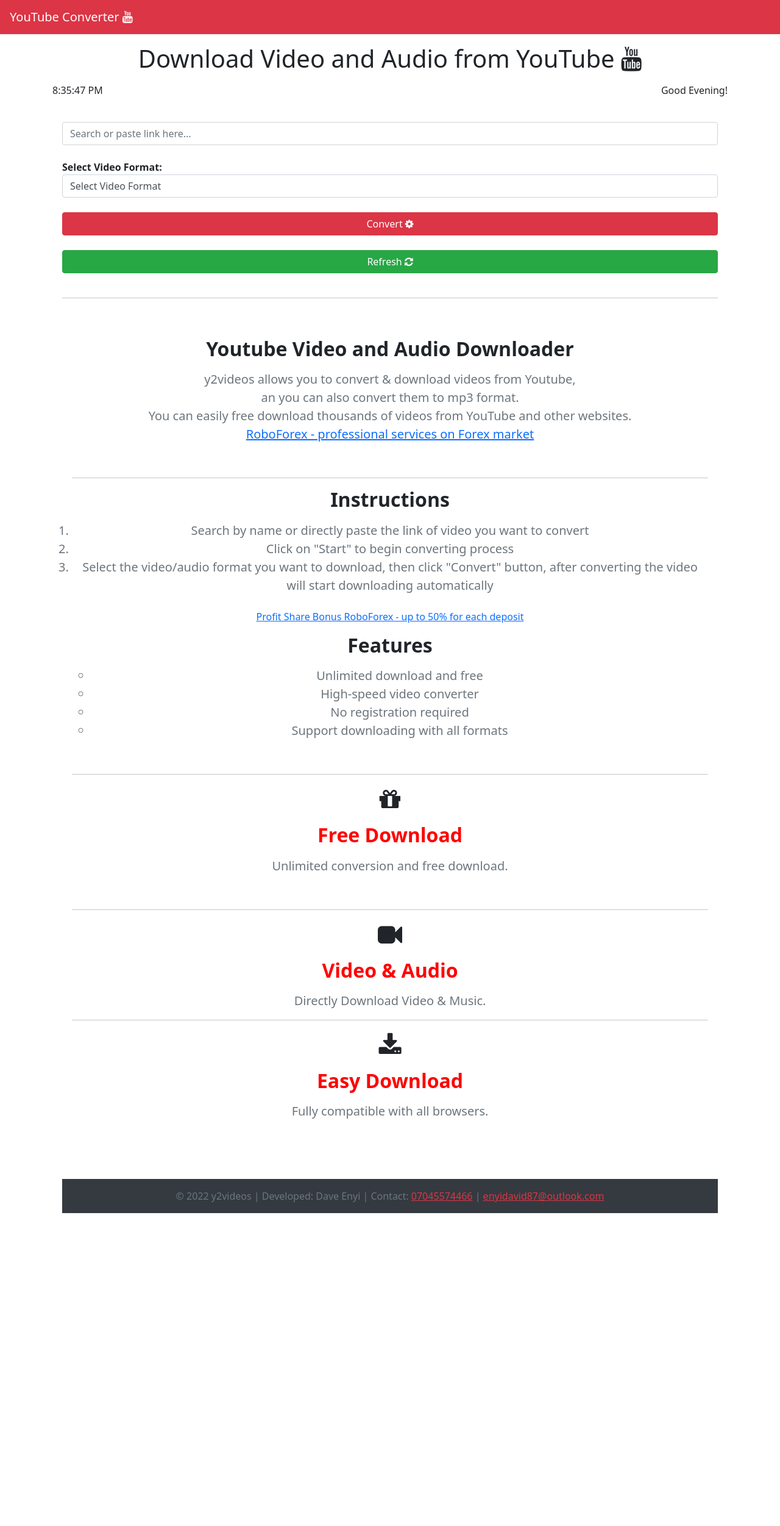
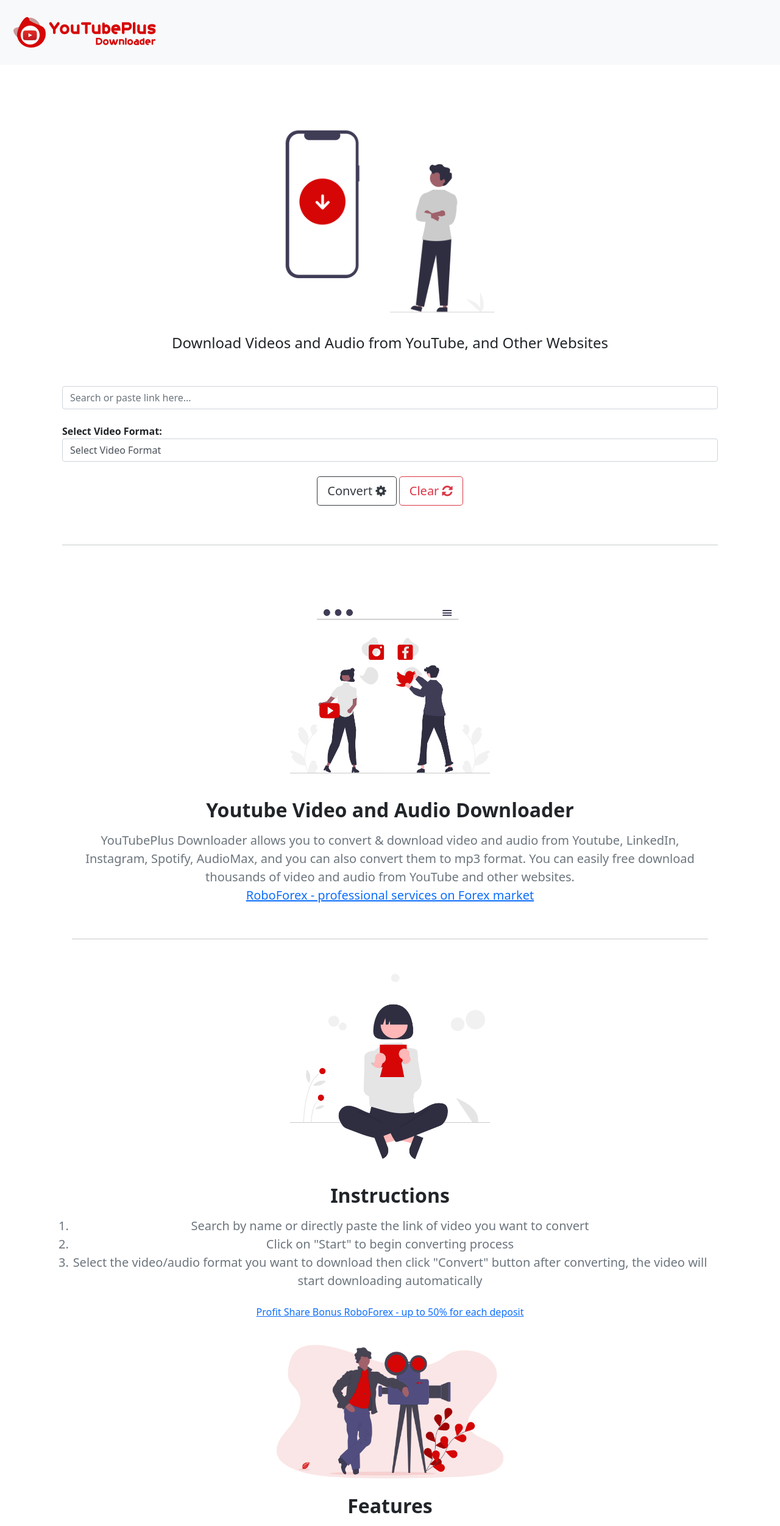
Before and after one commit to Dave-Sleek/vmc, a website: page index.html in a window 1280 px wide. Shown: the top 2502 px of the page at 61% size. Before the commit the page ends 2005 px from the top, so only its background shows below. Drawn offline with nearby package versions, Linux system fonts and the light colour scheme.

Commit message:
New features added

```diff
--- a/index.html
+++ b/index.html
@@ -1,14 +1,15 @@
 <!DOCTYPE html>
 <html>
+<head>
 <meta charset="utf-8">
 <meta name="viewport" content="width=device-width, initial-scale=1">
 <meta name="VMC" content="VIDEO AND MUSIC CONVERTER" title="vmc">
 <meta name="author" content="Dave Enyi">
 <meta name="Email" content="enyidavid87@gmail.com">
 <meta name="mobile" content="07045574466">
-<head>
-	<title>VIDEO AND MUSIC CONVERTER</title>
-</head>
+
+<title>YouTubePlus Downloader</title>
+
 <link rel="stylesheet" href="https://cdn.jsdelivr.net/npm/font-awesome-animation@1.1.0/css/font-awesome-animation.css">
 
 <link rel="stylesheet" href="https://cdnjs.cloudflare.com/ajax/libs/font-awesome/4.0.3/css/font-awesome.css" integrity="sha512-xnwMSDv7Nv5JmXb48gKD5ExVOnXAbNpBWVAXTo9BJWRJRygG8nwQI81o5bYe8myc9kiEF/qhMGPjkSsF06hyHA==" crossorigin="anonymous" />
@@ -18,11 +19,13 @@
  <script type="text/javascript" src="https://cdnjs.cloudflare.com/ajax/libs/jquery/3.5.1/jquery.min.js"></script>
 
   <script type="text/javascript" src="https://cdnjs.cloudflare.com/ajax/libs/twitter-bootstrap/5.0.0-alpha1/js/bootstrap.min.js"></script>
+</head>
 <body>
 
-  <nav class="navbar navbar-expand-sm navbar-dark fixed-top bg-danger" aria-label="Third navbar example">
+  <nav class="navbar navbar-expand-sm navbar bg-light" aria-label="Third navbar example">
     <div class="container-fluid">
-      <a class="navbar-brand" href="index.html">YouTube Converter <i class="fa fa-youtube faa-passing animated"> </i></a>
+       <a class="navbar-brand" href="index.html"><img src="asset/img/YouTube0.png" alt="logo" align="center"></a>
+     <!--  <a class="navbar-brand" href="index.html"><center>YouTubePlus<i class="fa fa-youtube faa-passing animated"> </i> </center></a> -->
 <!--
       <button class="navbar-toggler" type="button" data-bs-toggle="collapse" data-bs-target="#navbarsExample03" aria-controls="navbarsExample03" aria-expanded="false" aria-label="Toggle navigation">
         <span class="navbar-toggler-icon"></span>
@@ -44,9 +47,9 @@
   <br><br>
   <div class="container container-md">
  <br>
-
- <h1 class="h1 mb-3 fw-normal" style="text-align: center;">Download Video and Audio from YouTube <i class="fa fa-youtube faa-float animated"> </i></h1>
-
+<img src="asset/img/image_00.png" height="450" width="450" class="img-fluid mx-auto d-block" alt="logo coming soon">
+ <h4 class="h4 mb-3 fw-normal" style="text-align: center;">Download Videos and Audio from YouTube, and Other Websites</h1>
+ <!--
   <script>
     document.write("<p style='float:right;'>");
 
@@ -74,8 +77,8 @@
 
     document.write("</p>");
   </script>
- <span class="card-text" id="otime"></span>
-
+  <span class="card-text" id="otime"></span> -->
+ <form class="form-download">
      <div class="card-body">
        <div class="row">
          <div class="col-md-12">
@@ -86,7 +89,6 @@
          </div>
        </div>
       <br>
-   <form class="form-download">
           <div class="row">
             <div class="col-md-12">
               <div class="form-group">
@@ -107,11 +109,12 @@
           </div>
           <div class="row">
             <div class="col-md-12">
-              <div class="form-group mt-4 download-video">
-                <button class="btn btn-danger btn-block click-btn-down" type="submit"> Convert <i class="fa fa-gear faa-spin animated-hover"></i></button>
+              <div class="form-group mt-4 download-video" align="center">
+                <button class="btn btn-outline-dark btn-lg click-btn-down" type="submit"> Convert <i class="fa fa-gear faa-spin animated-hover"></i></button>
+                <button type="reset" class="btn btn-outline-danger btn-lg">Clear <i class="fa fa-refresh faa-spin animated"></i></button>
               </div>
               <br>
-              <button type="button" class="btn btn-success btn-block" onClick="document.location.reload(true)">Refresh <i class="fa fa-refresh faa-spin animated"></i></button>
+              <!-- <button type="reset" class="btn btn-outline-warning btn-block" onClick="document.location.reload(true)">Refresh <i class="fa fa-refresh faa-spin animated"></i></button> -->
             </div>
           </div>
         </form>
@@ -133,30 +136,33 @@
  <hr>
  <br><br>
  <div class="container" align="center">
+  <img src="asset/img/image_001.png" height="450" width="450" class="img-fluid mx-auto d-block" alt="Social media">
  <h1 class="h2 mb-3 fw-normal"><b>Youtube Video and Audio Downloader</b></h1>
-<p class="card-text text-muted"  style="font-style: justify; font-size: 20px;">y2videos allows you to convert & download videos from Youtube, <br>an you can also convert them to mp3 format. <br> You can easily free download thousands of videos from YouTube and other websites.
+<p class="card-text text-muted"  style="font-style: justify-all; font-size: 20px;">YouTubePlus Downloader allows you to convert & download video and audio from Youtube, LinkedIn, Instagram, Spotify, AudioMax, and you can also convert them to mp3 format. You can easily free download thousands of video and audio from YouTube and other websites.
 <br>
 	<a class="wggz" href="https://roboforex.com/">RoboForex - professional services on Forex market</a>
 </p>
 <br>
 <hr>
+<img src="asset/img/image_004.png" height="450" width="450" class="img-fluid mx-auto d-block" alt="Social media">
 <h1 class="h2 mb-3 fw-normal"><b>Instructions</b></h1>
-<ol class="list-group text-muted" style="font-size: 20px;">
+<ol class="list-group text-muted" style="font-size: 20px; font-style: justify;">
   <li> Search by name or directly paste the link of video you want to convert</li>
   <li> Click on "Start" to begin converting process</li>
-  <li> Select the video/audio format you want to download, then click "Convert" button, after converting the video will start downloading automatically</li>
+  <li> Select the video/audio format you want to download then click "Convert" button after converting, the video will start downloading automatically</li>
 </ol>
 <br>
 <p class="card-text">
 <a class="wggz" href="https://roboforex.com/clients/promotions/profit-share/">Profit Share Bonus RoboForex - up to 50% for each deposit</a>
  </p>
+ <img src="asset/img/image_002.png" height="450" width="450" class="img-fluid mx-auto d-block" alt="Social media">
 <h1 class="h2 mb-3 fw-normal"><b>Features</b></h1>
-<ul class="list-unstyled text-muted" style="font-size: 20px; text-align: center;">
+<ul class="list-unstyled text-muted" style="font-size: 20px; text-align: justify-all;">
   <ul>
-  <li> Unlimited download and free</li>
-  <li> High-speed video converter</li>
-  <li> No registration required</li>
-  <li> Support downloading with all formats</li>
+  <li>Unlimited download and free</li>
+  <li>High-speed video converter</li>
+  <li>No registration required</li>
+  <li>Support downloading with all formats</li>
 </ul>
 </ul>
 <br>
@@ -173,19 +179,60 @@
  <h1 class="h1 mb-3 fw-normal"> <i class="fa fa-download faa-float animated"> </i></h1>
  <h1 class="h2 mb-3 fw-normal" style="color:#FF0000;"><b>Easy Download</b></h1>
  <p class="card-text text-muted" style="font-style: justify; font-size: 20px;">Fully compatible with all browsers. </p>
-</div>
+</div></div></div>
  <br><br><br><br>
- <footer class="footer mt-auto py-3 bg-dark">
-  <div class="container" align="center">
-    <span class="text-muted"> &copy; <span class="card-text" id="yr"></span> y2videos | Developed: Dave Enyi | Contact: <a class="link-danger" href="tel:+2347045574466">07045574466</a> | <a class="link-danger" href="mailto: enyidavid87@outlook.com">enyidavid87@outlook.com<script type="text/javascript">
+
+<footer class="mt-auto py-3 bg-dark">
+  <div class="container">
+    <div class="row">
+      <div class="col-12 col-md">
+        <!-- <img class="mb-2" src="../assets/brand/bootstrap-logo.svg" alt="" width="24" height="19"> -->
+       <!--  <span class="text-muted">YouTubePlus downloader</span>
+        <small class="d-block mb-3 text-muted"><span class="text-muted"> GetBusyCoding &copy; <?php //echo date("Y"); ?></span></small> -->
+      </div>
+      <div class="col-6 col-md" style="color: white;">
+        <h5>Contact Info.</h5>
+        <ul class="list-unstyled text-small">
+          <!-- <li><i class="fa fa-phone"></i> <a class="text-muted" href="tel:+2347045574466">07045576644</a></li> -->
+          <li><i class="fa fa-whatsapp"></i> <a class="text-muted" href="https://wa.me/2348138809708?text=Hi%20I'm%20Dave,%20thanks%20for%20contacting%20me!%20Please%20let%20 me%20know%20how%20i%20can%20help%20you.">Send a message</a></li>
+          <li><i class="fa fa-facebook"></i> <a class="link-secondary" href="https://www.facebook.com/getbusycoding/">facebook</a></li>
+          <li><i class="fa fa-instagram"></i> <a class="text-muted" href="https://www.instagram.com/getbusycoding/">Instagram</a></li>
+          <li><i class="fa fa-youtube"></i> <a class="text-muted" href="https://www.google.com/url?sa=t&rct=j&q=&esrc=s&source=web&cd=&cad=rja&uact=8&ved=2ahUKEwjX4-rMp1oViPb3EdvcJ5kxoqe52RuaiK6YiUYo&url=https%3A%2F%2Fwww.youtube.com%2Fchannel%2FUCn6gvjZWKWWElAh5gzqMONQ&usg=AOvVaw3VUH5UeQss-bYc52CFx7rB">YouTube</a></li>
+          <!-- <li><i class="fa fa-linkedin"></i> <a class="text-muted" href="https://linkedin.com/in/dave-enyi-631aa2109">LinkedIn</a></li> -->
+          <!-- <li><i class="fa fa-github"></i> <a class="text-muted" href="https://github.com/Dave-Sleek">Github</a></li> -->
+        </ul>
+      </div>
+      <!-- <div class="col-6 col-md">
+        <h5>Resources</h5>
+        <ul class="list-unstyled text-small">
+          <li><a class="link-secondary" href="#">Resource</a></li>
+          <li><a class="link-secondary" href="#">Resource name</a></li>
+          <li><a class="link-secondary" href="#">Another resource</a></li>
+          <li><a class="link-secondary" href="#">Final resource</a></li>
+        </ul>
+      </div> -->
+      <div class="col-6 col-md" style="color: white;">
+        <h5>About</h5>
+        <ul class="list-unstyled text-small">
+          <li><a class="link-secondary" href="#">Team</a></li>
+          <li><a class="link-secondary" href="#">Locations</a></li>
+          <li><a class="link-secondary" href="#">Privacy</a></li>
+          <li><a class="link-secondary" href="#">Terms</a></li>
+        </ul>
+      </div>
+    </div>
+    <div class="col-12 col-md" align="center">
+        <!-- <img class="mb-2" src="../assets/brand/bootstrap-logo.svg" alt="" width="24" height="19"> -->
+        <small class="d-block mb-3 text-muted"><span class="text-muted">YoutubePlus Downloader | Powered By: GetBusyCoding</span> &copy; <span class="card-text" id="yr"></span></small>
+      </div>
+  </div>
+
+  <script type="text/javascript">
     	let year = new Date();
     	document.getElementById("yr").innerHTML = year.getFullYear();
-    </script></span>
-  </div>
-  <script type="text/javascript" src="assets/jquery-slim.min.js"></script>
-</footer>
-</body>
-<script>
+    </script>
+      <script type="text/javascript" src="assets/jquery-slim.min.js"></script>
+      <script>
 var myVar = setInterval(myTimer, 1000);
 function myTimer() {
 var d = new Date();
@@ -193,4 +240,10 @@
 
 }
 </script>
+<script type="text/javascript">
+      let year = new Date();
+      document.getElementById("yr").innerHTML = year.getFullYear();
+</script>
+</footer>
+</body>
 </html>
```
